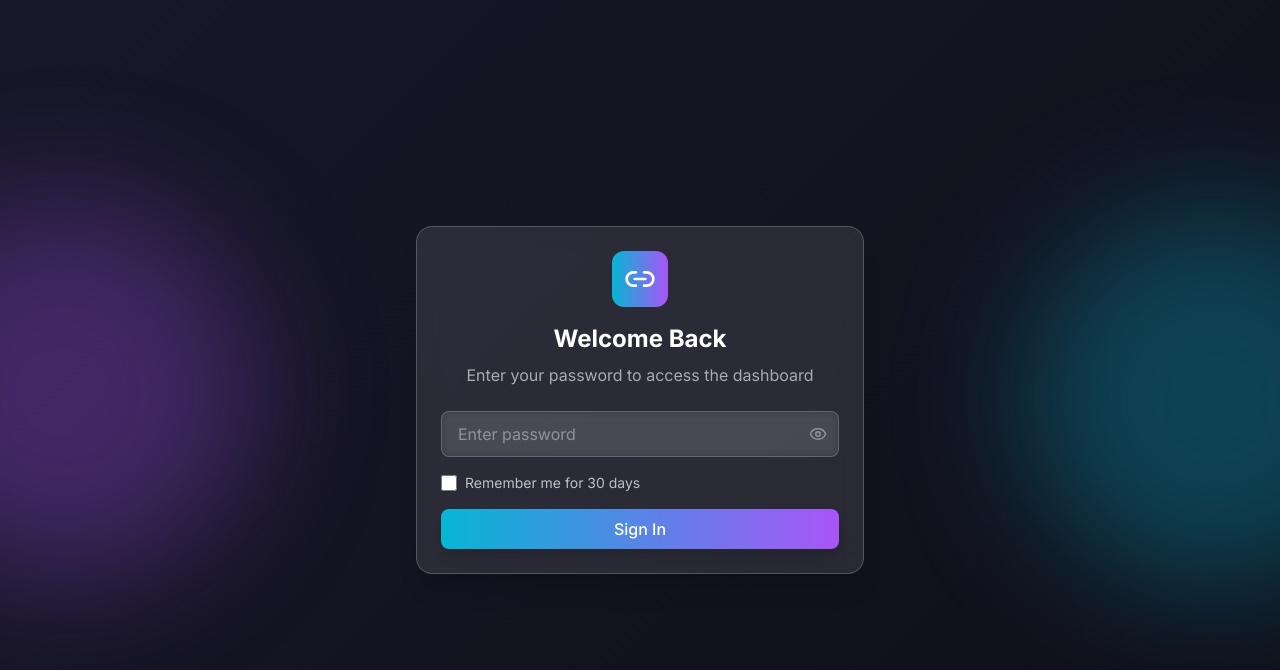
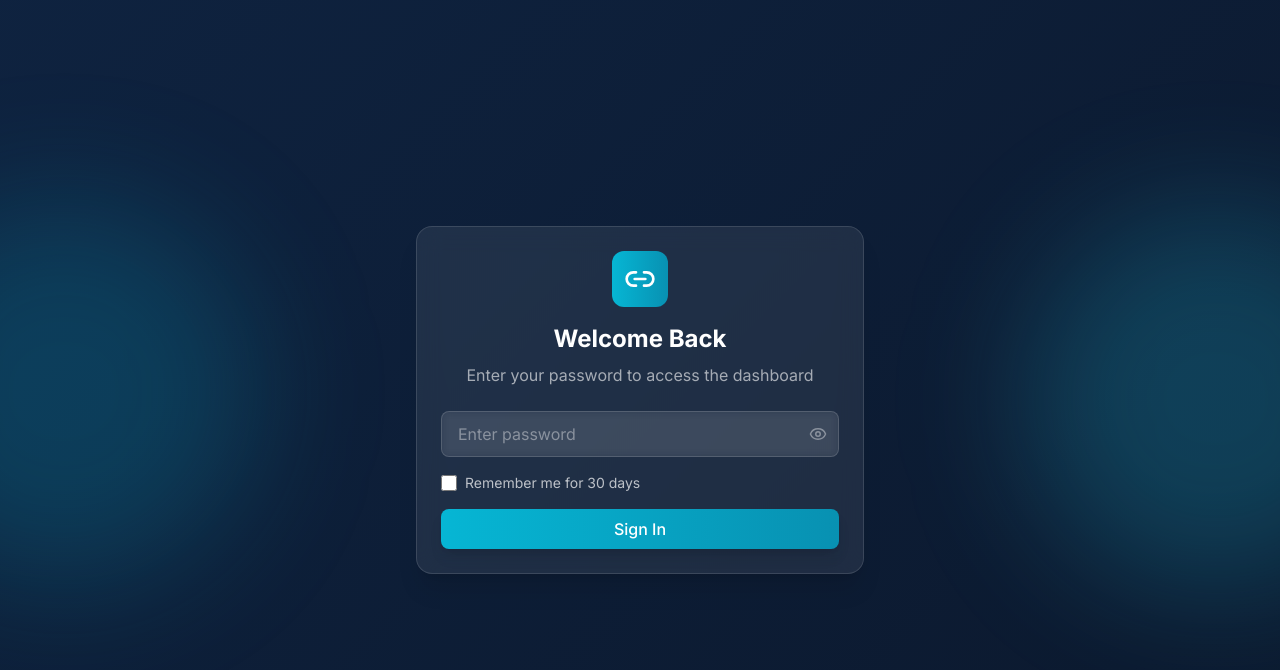
Before and after one commit to blackpirateapps/minimal-url-shortner, a React (Vite) app: page /login in a window 1280 px wide. Shown: the top 670 px of the page. Built offline with nearby package versions, Linux system fonts and the light colour scheme; no server answers.

Commit message:
style: update to Midnight Ocean color scheme - deep navy blues with cyan/teal accents

```diff
--- a/src/components/dashboard/DomainManager.tsx
+++ b/src/components/dashboard/DomainManager.tsx
@@ -73,8 +73,8 @@ export default function DomainManager({ domains, onUpdate }: DomainManagerProps)
             {/* Add Domain */}
             <GlassCard>
                 <div className="flex items-center gap-2 mb-4">
-                    <div className="p-2 rounded-lg bg-gradient-to-r from-purple-500/20 to-pink-500/20">
-                        <Plus className="w-5 h-5 text-purple-400" />
+                    <div className="p-2 rounded-lg bg-gradient-to-r from-ocean-500/20 to-ocean-600/20">
+                        <Plus className="w-5 h-5 text-ocean-400" />
                     </div>
                     <h3 className="text-lg font-semibold text-white">Add Domain</h3>
                 </div>
--- a/src/components/dashboard/LinkList.tsx
+++ b/src/components/dashboard/LinkList.tsx
@@ -193,7 +193,7 @@ export default function LinkList({ links, domains, isLoading, onUpdate }: LinkLi
                                             <td className="py-3 px-2">
                                                 <Link
                                                     to={`/details/${link.slug}`}
-                                                    className="text-purple-400 hover:text-purple-300 font-medium"
+                                                    className="text-ocean-400 hover:text-ocean-300 font-medium"
                                                 >
                                                     {link.click_count || 0}
                                                 </Link>
--- a/src/components/dashboard/PasteForm.tsx
+++ b/src/components/dashboard/PasteForm.tsx
@@ -86,8 +86,8 @@ export default function PasteForm({ domains }: PasteFormProps) {
     return (
         <GlassCard className="max-w-4xl">
             <div className="flex items-center gap-2 mb-4">
-                <div className="p-2 rounded-lg bg-gradient-to-r from-pink-500/20 to-orange-500/20">
-                    <Clipboard className="w-5 h-5 text-pink-400" />
+                <div className="p-2 rounded-lg bg-gradient-to-r from-ocean-500/20 to-ocean-600/20">
+                    <Clipboard className="w-5 h-5 text-ocean-400" />
                 </div>
                 <h2 className="text-xl font-semibold text-white">Create a Paste</h2>
             </div>
--- a/src/components/dashboard/ShortenForm.tsx
+++ b/src/components/dashboard/ShortenForm.tsx
@@ -81,8 +81,8 @@ export default function ShortenForm({ domains, onSuccess }: ShortenFormProps) {
     return (
         <GlassCard>
             <div className="flex items-center gap-2 mb-4">
-                <div className="p-2 rounded-lg bg-gradient-to-r from-cyan-500/20 to-purple-500/20">
-                    <Link2 className="w-5 h-5 text-cyan-400" />
+                <div className="p-2 rounded-lg bg-gradient-to-r from-ocean-500/20 to-ocean-600/20">
+                    <Link2 className="w-5 h-5 text-ocean-400" />
                 </div>
                 <h2 className="text-xl font-semibold text-white">Shorten URL</h2>
             </div>
--- a/src/index.css
+++ b/src/index.css
@@ -10,56 +10,57 @@
 
 body {
   font-family: 'Inter', sans-serif;
-  background-color: #0a0a0f;
+  background-color: #0a1628;
   min-height: 100vh;
 }
 
-/* Glassmorphism base styles */
+/* Glassmorphism base styles - Ocean theme */
 @layer components {
   .glass {
-    @apply bg-white/10 backdrop-blur-md border border-white/20 shadow-xl;
+    @apply bg-white/[0.08] backdrop-blur-md border border-white/[0.12] shadow-xl;
   }
 
   .glass-subtle {
-    @apply bg-white/5 backdrop-blur-sm border border-white/10;
+    @apply bg-white/[0.04] backdrop-blur-sm border border-white/[0.08];
   }
 
   .glass-input {
-    @apply bg-white/5 backdrop-blur-sm border border-white/20
-           focus:border-cyan-400/50 focus:ring-2 focus:ring-cyan-400/20
+    @apply bg-white/[0.06] backdrop-blur-sm border border-white/[0.15]
+           focus:border-ocean-400/60 focus:ring-2 focus:ring-ocean-400/20
            transition-all duration-200;
   }
 
   .gradient-text {
-    @apply bg-gradient-to-r from-cyan-400 via-purple-400 to-pink-400
+    @apply bg-gradient-to-r from-ocean-300 via-ocean-400 to-teal-400
            bg-clip-text text-transparent;
   }
 
   .btn-primary {
-    @apply bg-gradient-to-r from-cyan-500 to-purple-500
-           hover:from-cyan-400 hover:to-purple-400
+    @apply bg-gradient-to-r from-ocean-500 to-ocean-600
+           hover:from-ocean-400 hover:to-ocean-500
            text-white font-semibold py-2 px-4 rounded-lg
            transition-all duration-200 shadow-lg
-           hover:shadow-cyan-500/25;
+           hover:shadow-ocean-500/30;
   }
 
   .btn-secondary {
-    @apply glass hover:bg-white/20 text-white font-medium
-           py-2 px-4 rounded-lg transition-all duration-200;
+    @apply glass hover:bg-white/[0.12] text-white font-medium
+           py-2 px-4 rounded-lg transition-all duration-200
+           border-ocean-500/20 hover:border-ocean-400/30;
   }
 
   .btn-danger {
-    @apply bg-red-500/20 hover:bg-red-500/30 border border-red-500/30
+    @apply bg-red-500/15 hover:bg-red-500/25 border border-red-500/25
            text-red-400 font-medium py-2 px-4 rounded-lg
            transition-all duration-200;
   }
 }
 
-/* Animated background gradient */
+/* Animated background gradient - Ocean theme */
 .bg-animated {
-  background: linear-gradient(135deg, #0a0a0f 0%, #1a1a2e 50%, #0a0a0f 100%);
+  background: linear-gradient(135deg, #0a1628 0%, #0d1d35 25%, #0f2442 50%, #0c1a30 75%, #0a1628 100%);
   background-size: 400% 400%;
-  animation: gradientShift 15s ease infinite;
+  animation: gradientShift 20s ease infinite;
 }
 
 @keyframes gradientShift {
@@ -68,21 +69,35 @@ body {
   100% { background-position: 0% 50%; }
 }
 
-/* Scrollbar styling */
+/* Ocean glow effects */
+.ocean-glow {
+  box-shadow: 0 0 40px rgba(6, 182, 212, 0.15);
+}
+
+.ocean-glow-strong {
+  box-shadow: 0 0 60px rgba(6, 182, 212, 0.25);
+}
+
+/* Scrollbar styling - Ocean theme */
 ::-webkit-scrollbar {
   width: 8px;
   height: 8px;
 }
 
 ::-webkit-scrollbar-track {
-  background: rgba(255, 255, 255, 0.05);
+  background: rgba(6, 182, 212, 0.05);
 }
 
 ::-webkit-scrollbar-thumb {
-  background: rgba(255, 255, 255, 0.2);
+  background: rgba(6, 182, 212, 0.25);
   border-radius: 4px;
 }
 
 ::-webkit-scrollbar-thumb:hover {
-  background: rgba(255, 255, 255, 0.3);
+  background: rgba(6, 182, 212, 0.4);
 }
+
+/* Links and accents */
+a {
+  @apply text-ocean-400 hover:text-ocean-300 transition-colors;
+}
--- a/src/pages/Analytics.tsx
+++ b/src/pages/Analytics.tsx
@@ -72,8 +72,8 @@ export default function Analytics() {
                 </GlassCard>
 
                 <GlassCard className="flex items-center gap-4">
-                    <div className="p-3 rounded-xl bg-gradient-to-r from-purple-500/20 to-pink-500/20">
-                        <Globe className="w-6 h-6 text-purple-400" />
+                    <div className="p-3 rounded-xl bg-gradient-to-r from-ocean-500/20 to-ocean-600/20">
+                        <Globe className="w-6 h-6 text-ocean-400" />
                     </div>
                     <div>
                         <p className="text-sm text-white/60">Unique IPs</p>
--- a/src/pages/Login.tsx
+++ b/src/pages/Login.tsx
@@ -37,8 +37,8 @@ export default function Login() {
         <div className="min-h-screen bg-animated flex items-center justify-center p-4 relative overflow-hidden">
             {/* Background decorations */}
             <div className="absolute inset-0 overflow-hidden pointer-events-none">
-                <div className="absolute top-1/4 -left-32 w-96 h-96 bg-purple-500/30 rounded-full blur-3xl animate-float" />
-                <div className="absolute bottom-1/4 -right-32 w-96 h-96 bg-cyan-500/30 rounded-full blur-3xl animate-float" style={{ animationDelay: '-3s' }} />
+                <div className="absolute top-1/4 -left-32 w-96 h-96 bg-ocean-500/20 rounded-full blur-3xl animate-float" />
+                <div className="absolute bottom-1/4 -right-32 w-96 h-96 bg-ocean-400/20 rounded-full blur-3xl animate-float" style={{ animationDelay: '-3s' }} />
             </div>
 
             <motion.div
@@ -50,7 +50,7 @@ export default function Login() {
                 <GlassCard className="space-y-6">
                     {/* Logo */}
                     <div className="text-center space-y-2">
-                        <div className="inline-flex p-3 rounded-xl bg-gradient-to-r from-cyan-500 to-purple-500 mb-2">
+                        <div className="inline-flex p-3 rounded-xl bg-gradient-to-r from-ocean-500 to-ocean-600 mb-2">
                             <Link2 className="w-8 h-8 text-white" />
                         </div>
                         <h1 className="text-2xl font-bold text-white">Welcome Back</h1>
--- a/src/pages/PasswordPrompt.tsx
+++ b/src/pages/PasswordPrompt.tsx
@@ -59,8 +59,8 @@ export default function PasswordPrompt() {
         <div className="min-h-screen bg-animated flex items-center justify-center p-4 relative overflow-hidden">
             {/* Background decorations */}
             <div className="absolute inset-0 overflow-hidden pointer-events-none">
-                <div className="absolute top-1/4 -left-32 w-96 h-96 bg-purple-500/30 rounded-full blur-3xl animate-float" />
-                <div className="absolute bottom-1/4 -right-32 w-96 h-96 bg-cyan-500/30 rounded-full blur-3xl animate-float" style={{ animationDelay: '-3s' }} />
+                <div className="absolute top-1/4 -left-32 w-96 h-96 bg-ocean-500/20 rounded-full blur-3xl animate-float" />
+                <div className="absolute bottom-1/4 -right-32 w-96 h-96 bg-ocean-400/20 rounded-full blur-3xl animate-float" style={{ animationDelay: '-3s' }} />
             </div>
 
             <motion.div
--- a/tailwind.config.js
+++ b/tailwind.config.js
@@ -8,39 +8,58 @@ export default {
     theme: {
         extend: {
             colors: {
-                // Custom dark palette
+                // Midnight Ocean palette
                 dark: {
-                    900: '#0a0a0f',
-                    800: '#0f1019',
-                    700: '#161822',
-                    600: '#1e2030',
+                    900: '#0a1628',
+                    800: '#0d1d35',
+                    700: '#0f2442',
+                    600: '#142c4f',
+                    500: '#1e3a5f',
                 },
-                // Accent colors
-                accent: {
-                    cyan: '#06b6d4',
-                    purple: '#a855f7',
-                    pink: '#ec4899',
+                // Ocean accent colors
+                ocean: {
+                    50: '#ecfeff',
+                    100: '#cffafe',
+                    200: '#a5f3fc',
+                    300: '#67e8f9',
+                    400: '#22d3ee',
+                    500: '#06b6d4',
+                    600: '#0891b2',
+                    700: '#0e7490',
+                    800: '#155e75',
+                    900: '#164e63',
+                },
+                // Secondary teal
+                teal: {
+                    400: '#2dd4bf',
+                    500: '#14b8a6',
                 },
             },
             backgroundImage: {
                 'gradient-radial': 'radial-gradient(var(--tw-gradient-stops))',
-                'gradient-glass': 'linear-gradient(135deg, rgba(255,255,255,0.1) 0%, rgba(255,255,255,0.05) 100%)',
+                'gradient-glass': 'linear-gradient(135deg, rgba(255,255,255,0.08) 0%, rgba(255,255,255,0.02) 100%)',
+                'gradient-ocean': 'linear-gradient(135deg, #0a1628 0%, #0f172a 50%, #0c1e38 100%)',
             },
             backdropBlur: {
                 xs: '2px',
             },
             animation: {
-                'glow': 'glow 2s ease-in-out infinite alternate',
+                'glow': 'glow 3s ease-in-out infinite alternate',
                 'float': 'float 6s ease-in-out infinite',
+                'shimmer': 'shimmer 2s linear infinite',
             },
             keyframes: {
                 glow: {
-                    '0%': { boxShadow: '0 0 20px rgba(6, 182, 212, 0.3)' },
-                    '100%': { boxShadow: '0 0 30px rgba(168, 85, 247, 0.4)' },
+                    '0%': { boxShadow: '0 0 20px rgba(6, 182, 212, 0.2)' },
+                    '100%': { boxShadow: '0 0 35px rgba(34, 211, 238, 0.3)' },
                 },
                 float: {
                     '0%, 100%': { transform: 'translateY(0)' },
                     '50%': { transform: 'translateY(-10px)' },
+                },
+                shimmer: {
+                    '0%': { backgroundPosition: '-200% 0' },
+                    '100%': { backgroundPosition: '200% 0' },
                 },
             },
         },
```
Also changed, not shown: src/components/Layout.tsx (+4 -4 lines), src/pages/PasteView.tsx (+5 -5 lines).
